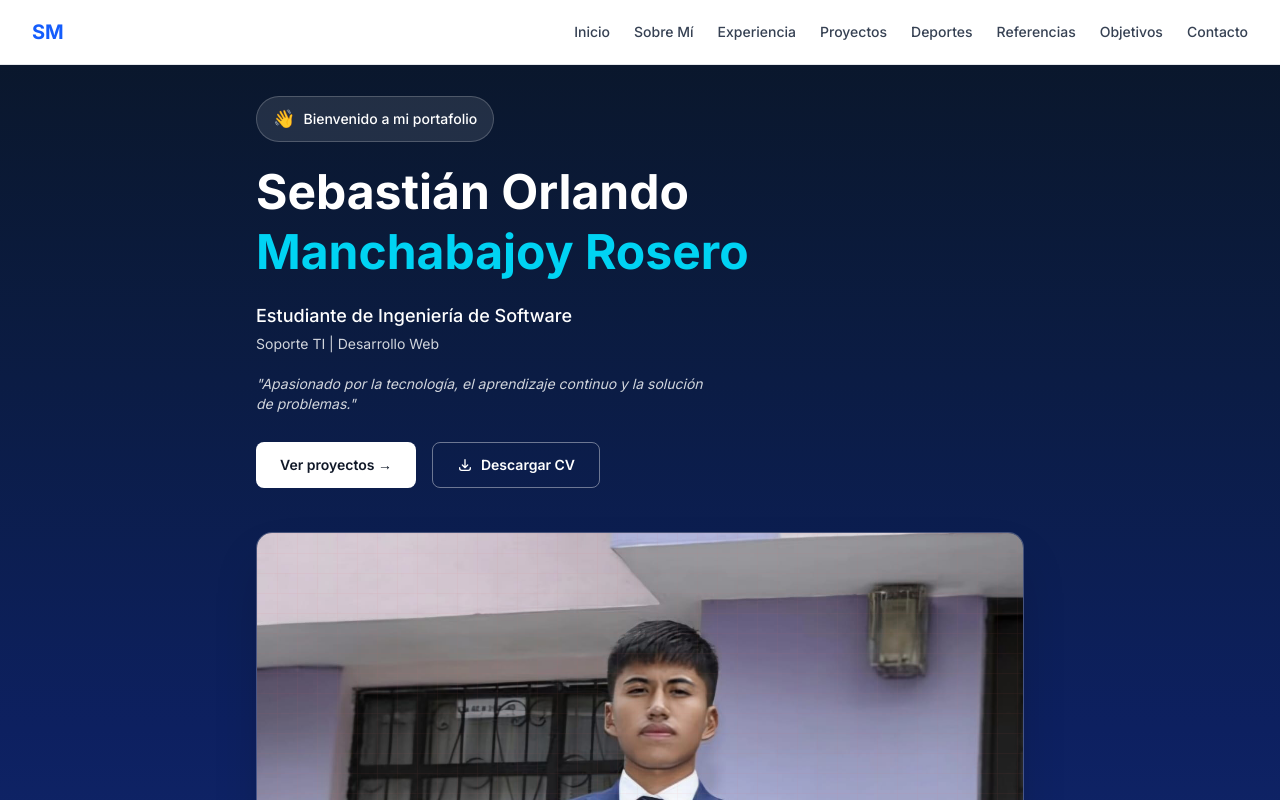
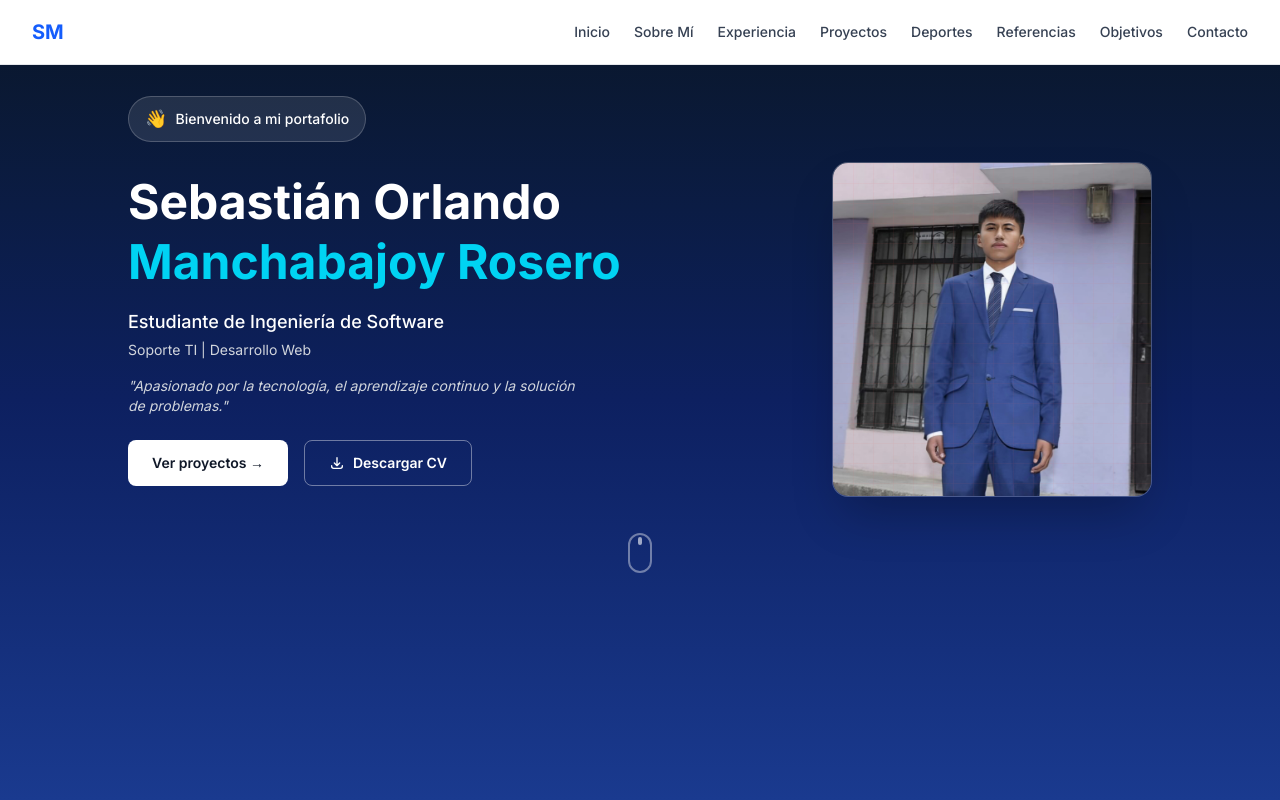
Before and after one commit to SebastianRosero16/Portafolio, a Next.js app: page / in a window 1280 px wide. Shown: the top 800 px of the page. Built offline with nearby package versions, Linux system fonts and the light colour scheme.

Commit message:
feat: reorganizar Hero con foto al lado del texto

```diff
--- a/components/Hero.tsx
+++ b/components/Hero.tsx
@@ -8,14 +8,19 @@ export default function Hero() {
       id="inicio"
       className="min-h-screen bg-gradient-to-b from-[#0a1628] via-[#0d2060] to-[#1a3a8f] flex flex-col items-center justify-start pt-24 pb-12 px-6"
     >
-      <div className="max-w-3xl w-full flex flex-col gap-5">
+      <div className="max-w-5xl w-full flex flex-col gap-5">
+
         {/* Welcome badge */}
         <div className="inline-flex items-center gap-2 bg-white/10 border border-white/20 rounded-full px-4 py-2 w-fit">
           <span className="text-lg">👋</span>
           <span className="text-white text-sm font-medium">Bienvenido a mi portafolio</span>
         </div>
 
-        {/* Full name */}
+        {/* Main row: text left, photo right */}
+        <div className="flex flex-col sm:flex-row items-center gap-8">
+
+          {/* Left: text content */}
+          <div className="flex flex-col gap-4 flex-1">
             <div>
               <h1 className="text-white font-bold text-4xl sm:text-5xl leading-tight">
                 Sebastián Orlando
@@ -25,13 +30,11 @@ export default function Hero() {
               </h1>
             </div>
 
-        {/* Title and role */}
             <div>
               <p className="text-white text-lg font-medium">Estudiante de Ingeniería de Software</p>
               <p className="text-gray-300 text-sm mt-1">Soporte TI | Desarrollo Web</p>
             </div>
 
-        {/* Personal quote */}
             <p className="text-gray-300 text-sm italic max-w-md">
               &quot;Apasionado por la tecnología, el aprendizaje continuo y la solución de problemas.&quot;
             </p>
@@ -55,9 +58,10 @@ export default function Hero() {
                 Descargar CV
               </a>
             </div>
+          </div>
 
-        {/* Profile photo frame with grid overlay */}
-        <div className="mt-6 w-full rounded-2xl overflow-hidden border border-white/20 shadow-2xl bg-white/5 relative">
+          {/* Right: profile photo */}
+          <div className="w-64 sm:w-80 shrink-0 rounded-2xl overflow-hidden border border-white/20 shadow-2xl bg-white/5 relative">
             <div
               className="absolute inset-0 opacity-10 pointer-events-none"
               style={{
@@ -69,11 +73,13 @@ export default function Hero() {
             <Image
               src="/profile.jpg"
               alt="Sebastián Manchabajoy"
-            width={800}
-            height={600}
+              width={400}
+              height={500}
               className="w-full object-cover object-top"
               priority
             />
+          </div>
+
         </div>
 
         {/* Scroll indicator */}
@@ -82,6 +88,7 @@ export default function Hero() {
             <div className="w-1 h-2 bg-white/60 rounded-full animate-bounce" />
           </div>
         </div>
+
       </div>
     </section>
   );
```
Lines whose indentation alone changed are shown as unchanged.
